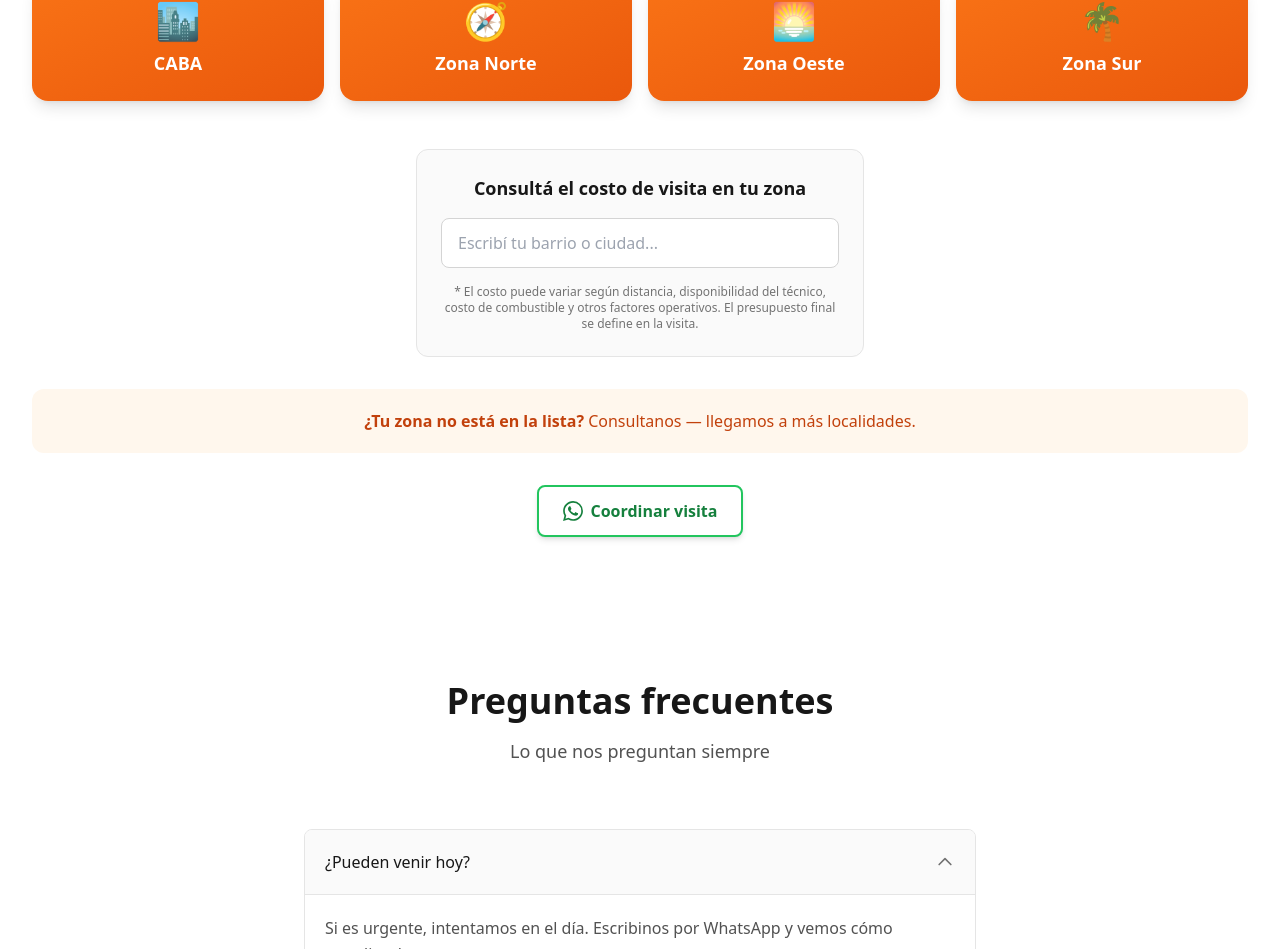
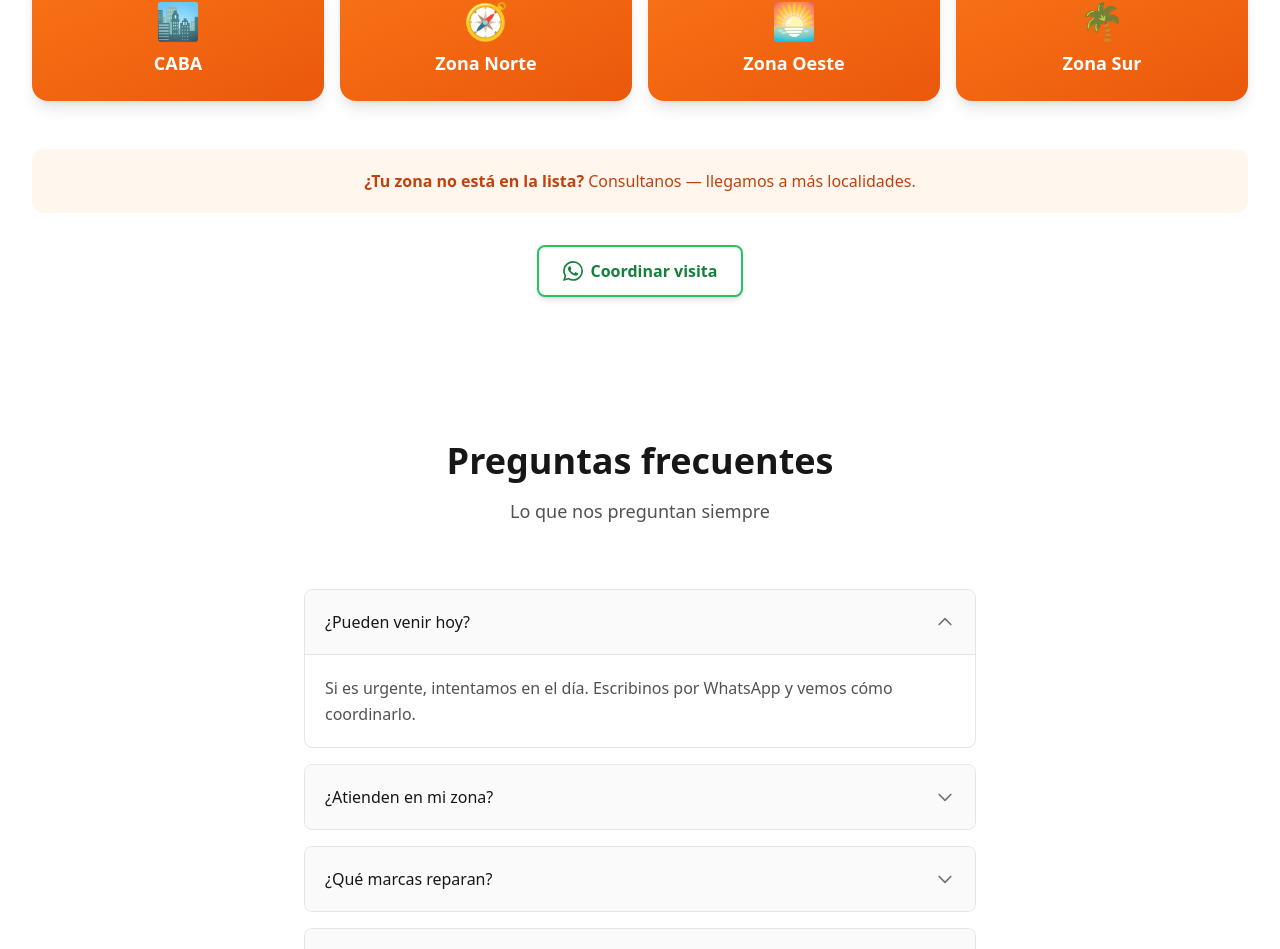
Before and after one commit to tomas0011/calderas-ya, a Next.js app: page / in a window 1280 px wide. Shown: the part 3349-4298 px from the top of the page. Built offline with nearby package versions, Linux system fonts and the light colour scheme.

Commit message:
labels de zonas (solo mencionarlas)

```diff
--- a/components/Zonas.tsx
+++ b/components/Zonas.tsx
@@ -76,66 +76,6 @@ export default function Zonas() {
           ))}
         </div>
 
-        {/* Buscador de costo de visita */}
-        <div className="max-w-md mx-auto">
-          <div className="bg-neutral-50 rounded-xl p-6 border border-neutral-200">
-            <h3 className="text-lg font-bold text-neutral-900 mb-4 text-center">
-              Consultá el costo de visita en tu zona
-            </h3>
-
-            {/* Input de búsqueda */}
-            <div className="relative">
-              <input
-                type="text"
-                value={search}
-                onChange={(e) => {
-                  setSearch(e.target.value);
-                  setSelectedCity(null);
-                }}
-                onFocus={() => setSelectedCity(null)}
-                placeholder="Escribí tu barrio o ciudad..."
-                className="w-full px-4 py-3 text-base bg-white border border-neutral-300 rounded-lg focus:outline-none focus:ring-2 focus:ring-primary-500 focus:border-primary-500"
-              />
-
-              {/* Dropdown de resultados */}
-              {search && filteredCities.length > 0 && !selectedCity && (
-                <div className="absolute z-10 w-full mt-1 bg-white border border-neutral-200 rounded-lg shadow-lg max-h-48 overflow-y-auto">
-                  {filteredCities.map((city) => (
-                    <button
-                      key={city}
-                      onClick={() => handleCitySelect(city)}
-                      className="w-full px-4 py-3 text-left hover:bg-primary-50 transition-colors"
-                    >
-                      <span className="text-neutral-800">{city}</span>
-                    </button>
-                  ))}
-                </div>
-              )}
-            </div>
-
-            {/* Resultado */}
-            {selectedCity && hasCoverage && (
-              <div className="mt-4 bg-green-50 rounded-lg p-4 border border-green-200">
-                <div className="flex items-center gap-2 mb-2">
-                  <svg className="w-5 h-5 text-green-600" fill="currentColor" viewBox="0 0 20 20">
-                    <path fillRule="evenodd" d="M16.707 5.293a1 1 0 010 1.414l-8 8a1 1 0 01-1.414 0l-4-4a1 1 0 011.414-1.414L8 12.586l7.293-7.293a1 1 0 011.414 0z" clipRule="evenodd" />
-                  </svg>
-                  <span className="font-semibold text-green-800">Cobertura en {selectedCity}</span>
-                </div>
-                <p className="text-2xl font-bold text-green-700">
-                  {formatCurrency(costo)}
-                  <span className="text-sm font-normal text-green-600 ml-2">costo de visita</span>
-                </p>
-              </div>
-            )}
-
-            {/* Disclaimer de variación */}
-            <p className="text-center text-neutral-500 text-xs mt-4">
-              * El costo puede variar según distancia, disponibilidad del técnico, costo de combustible y otros factores operativos. El presupuesto final se define en la visita.
-            </p>
-          </div>
-        </div>
-
         {/* Nota de cobertura extendida */}
         <div className="mt-8 bg-primary-50 rounded-xl p-5 text-center">
           <p className="text-primary-700">
```
